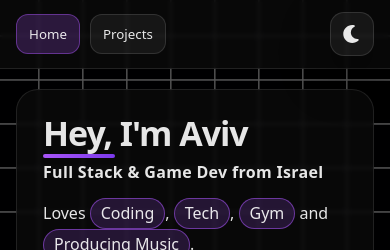
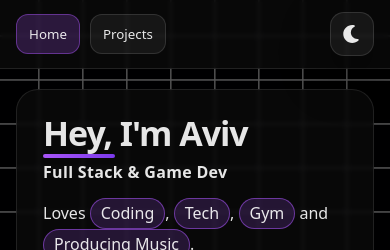
Before and after one commit to SwaggZ/portfolio2026, a React (Vite) app: page / in a window 390 px wide. Shown: the top 250 px of the page. Built offline with nearby package versions, Linux system fonts and the light colour scheme.

Commit message:
phone resume download fix
fixed phone resume download.
changed phone resume download to download a hard copy of the resume instead of a dynamically generated resume, because of phone browsers duggy iframe handling

```diff
--- a/package.json
+++ b/package.json
@@ -4,7 +4,7 @@
   "version": "0.0.0",
   "type": "module",
   "scripts": {
-    "dev": "vite",
+    "dev": "vite --host",
     "build": "vite build",
     "lint": "eslint .",
     "preview": "vite preview"
--- a/src/pages/Landing.jsx
+++ b/src/pages/Landing.jsx
@@ -63,14 +63,14 @@ export default function Landing() {
 
   const isMobile = () => /Android|iPhone|iPad|iPod/i.test(navigator.userAgent);
 
-  const downloadResumePdf = () => {
+  const downloadResume = () => {
     if (isMobile()) {
-      // Open the resume page so the user can print/save from there
-      window.open("/resume", "_blank", "noopener,noreferrer");
+      // Mobile: download the hard copy
+      window.open("/Aviv Tenenbaum _ Resume.pdf", "_blank", "noopener,noreferrer");
       return;
     }
 
-    // Desktop: hidden iframe -> print dialog
+    // Desktop: dynamic print from /resume
     const iframe = document.createElement("iframe");
     iframe.style.position = "fixed";
     iframe.style.right = "0";
@@ -131,7 +131,7 @@ export default function Landing() {
               Hey, I&apos;m Aviv
             </motion.p>
             <motion.h1 className="heroTitle" variants={fadeUp}>
-              Full Stack & Game Dev from Israel
+              Full Stack & Game Dev
             </motion.h1>
             <motion.p className="heroSubtitle" variants={fadeUp}>
               Loves <span className="pill">Coding</span>,{" "}
@@ -144,7 +144,7 @@ export default function Landing() {
               {/* Resume button: text + icon */}
               <motion.button
                 className="btnPrimary btnWithIcon"
-                onClick={downloadResumePdf}
+                onClick={downloadResume}
                 variants={fadeUp}
               >
                 <span>Resume </span>
```
Also changed, not shown: 2 other files (tests, documents, lock files or other folders).
